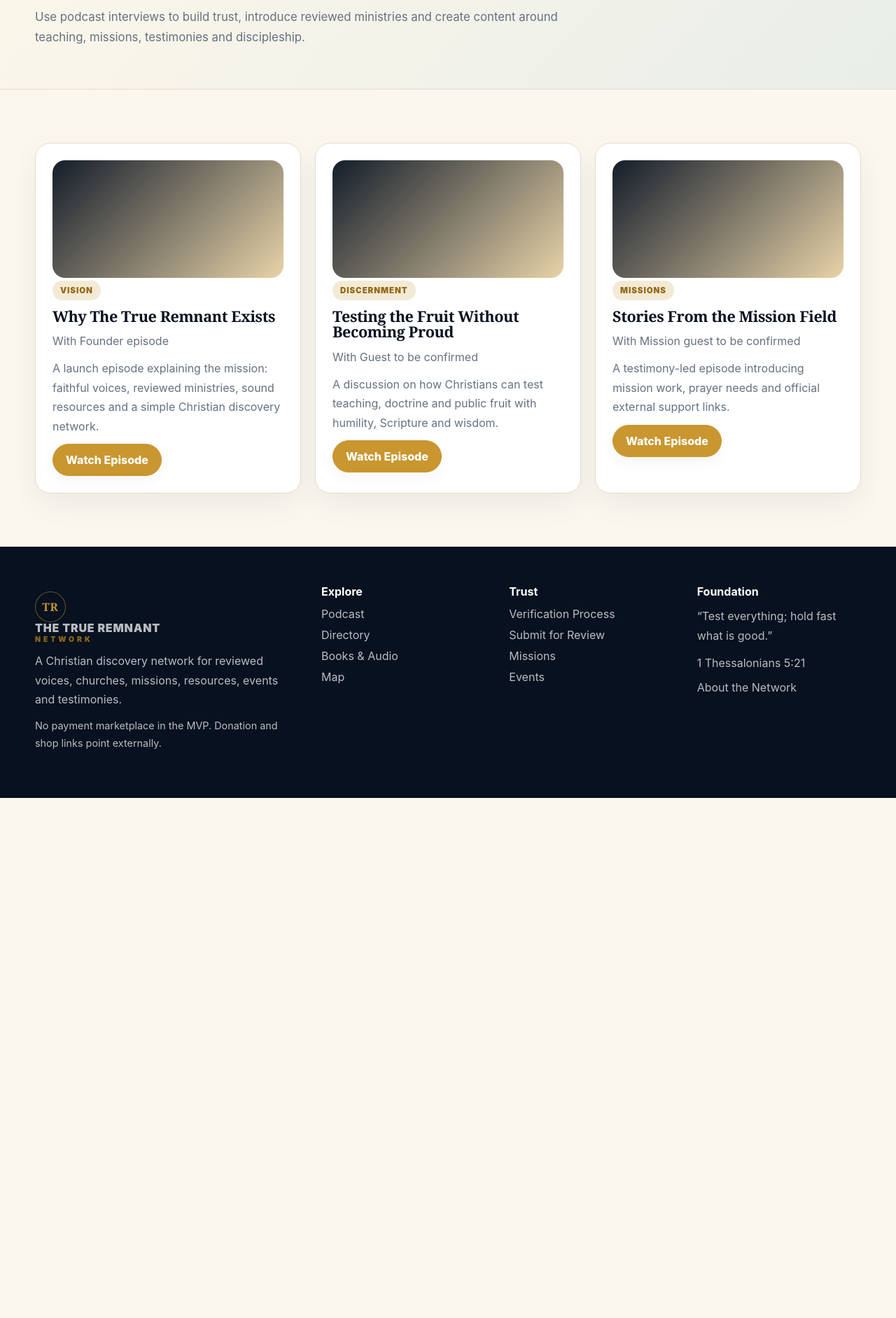
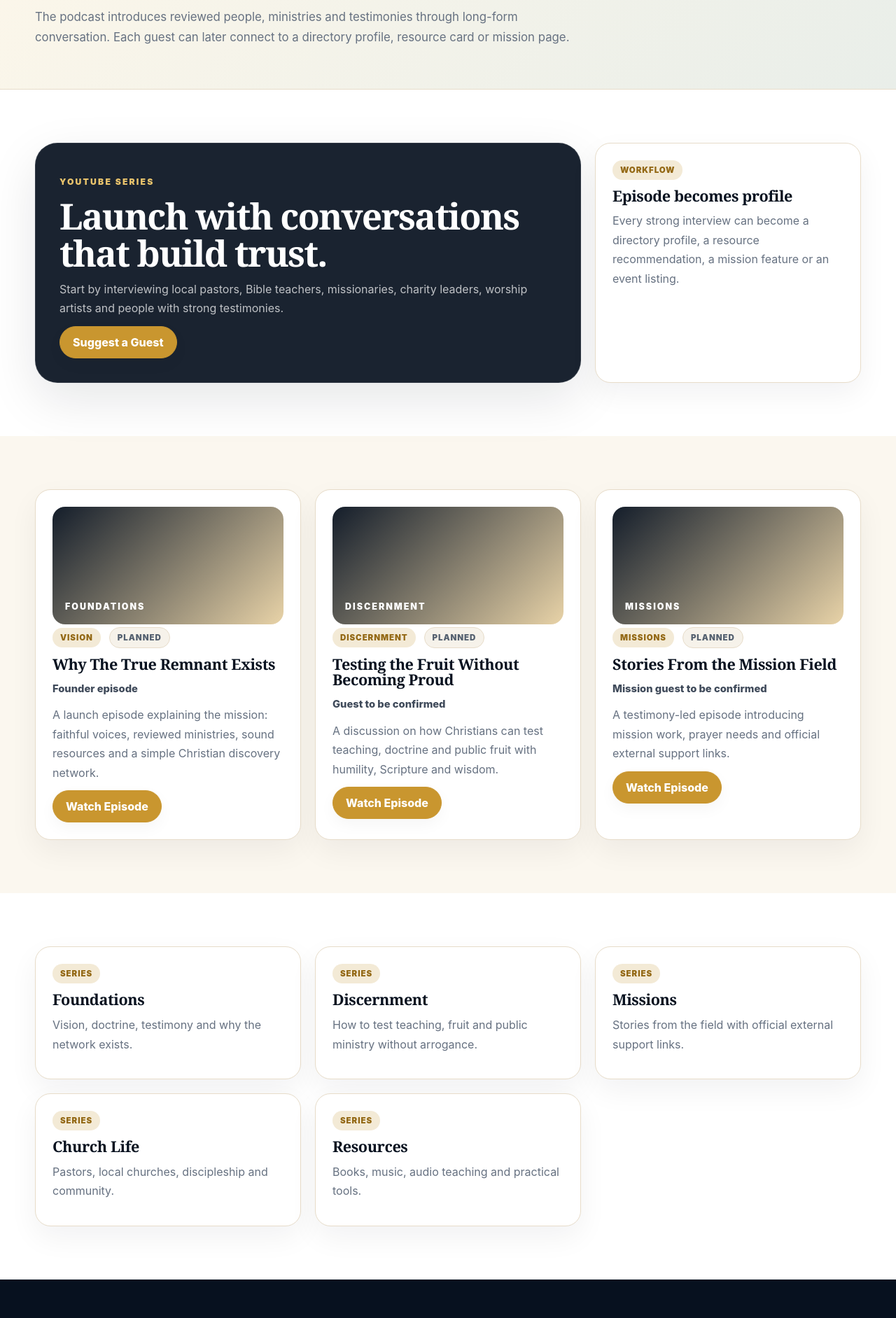
Before and after one commit to dakande85-bit/the-true-remnant-network, a Next.js app: page /podcast in a window 1280 px wide. Shown: the part 400-2283 px from the top of the page at 70% size. Before the commit the page ends 1540 px from the top, so only its background shows below. Built offline with nearby package versions, Linux system fonts and the light colour scheme.

Commit message:
Build podcast hub page

```diff
--- a/src/app/podcast/page.tsx
+++ b/src/app/podcast/page.tsx
@@ -1,4 +1,12 @@
 import { podcastEpisodes } from "@/data/podcasts";
+
+const series = [
+  ["Foundations", "Vision, doctrine, testimony and why the network exists."],
+  ["Discernment", "How to test teaching, fruit and public ministry without arrogance."],
+  ["Missions", "Stories from the field with official external support links."],
+  ["Church Life", "Pastors, local churches, discipleship and community."],
+  ["Resources", "Books, music, audio teaching and practical tools."]
+];
 
 export default function PodcastPage() {
   return (
@@ -7,22 +15,63 @@ export default function PodcastPage() {
         <div className="container">
           <p className="kicker">Podcast</p>
           <h1>The media engine for the network.</h1>
-          <p>Use podcast interviews to build trust, introduce reviewed ministries and create content around teaching, missions, testimonies and discipleship.</p>
+          <p>
+            The podcast introduces reviewed people, ministries and testimonies through long-form conversation.
+            Each guest can later connect to a directory profile, resource card or mission page.
+          </p>
         </div>
       </section>
+
+      <section className="section section-muted">
+        <div className="container grid grid-3">
+          <article className="hero-card span-2">
+            <p className="kicker">YouTube Series</p>
+            <h2>Launch with conversations that build trust.</h2>
+            <p>
+              Start by interviewing local pastors, Bible teachers, missionaries, charity leaders, worship artists and people with strong testimonies.
+            </p>
+            <a className="btn btn-primary" href="/submit">Suggest a Guest</a>
+          </article>
+          <article className="card">
+            <span className="badge">Workflow</span>
+            <h3>Episode becomes profile</h3>
+            <p>Every strong interview can become a directory profile, a resource recommendation, a mission feature or an event listing.</p>
+          </article>
+        </div>
+      </section>
+
       <section className="section">
-        <div className="container grid grid-3">
+        <div className="container">
+          <div className="grid grid-3">
             {podcastEpisodes.map((episode) => (
               <article className="card" key={episode.id}>
-              <div className="card-cover" />
+                <div className="card-cover profile-cover"><span>{episode.series}</span></div>
+                <div className="card-meta">
                   <span className="badge">{episode.topic}</span>
-              <h3 style={{ marginTop: 12 }}>{episode.title}</h3>
-              <p>With {episode.guest}</p>
+                  <span className="mini-tag">{episode.status}</span>
+                </div>
+                <h3>{episode.title}</h3>
+                <p className="location">{episode.guest}</p>
                 <p>{episode.summary}</p>
                 <a className="btn btn-primary" href={episode.youtubeUrl}>Watch Episode</a>
               </article>
             ))}
           </div>
+        </div>
+      </section>
+
+      <section className="section section-muted">
+        <div className="container">
+          <div className="grid grid-3">
+            {series.map(([title, description]) => (
+              <article className="card" key={title}>
+                <span className="badge">Series</span>
+                <h3>{title}</h3>
+                <p>{description}</p>
+              </article>
+            ))}
+          </div>
+        </div>
       </section>
     </>
   );
```
Lines whose indentation alone changed are shown as unchanged.
